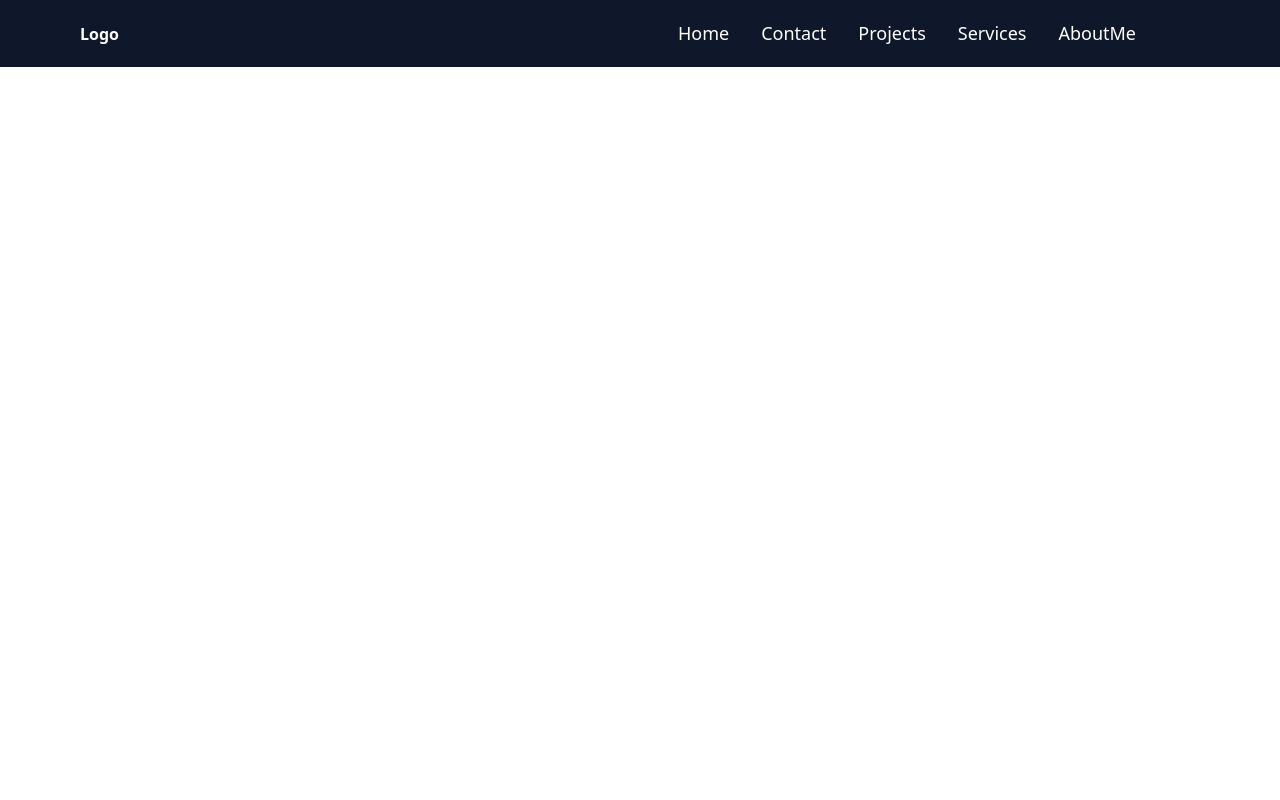
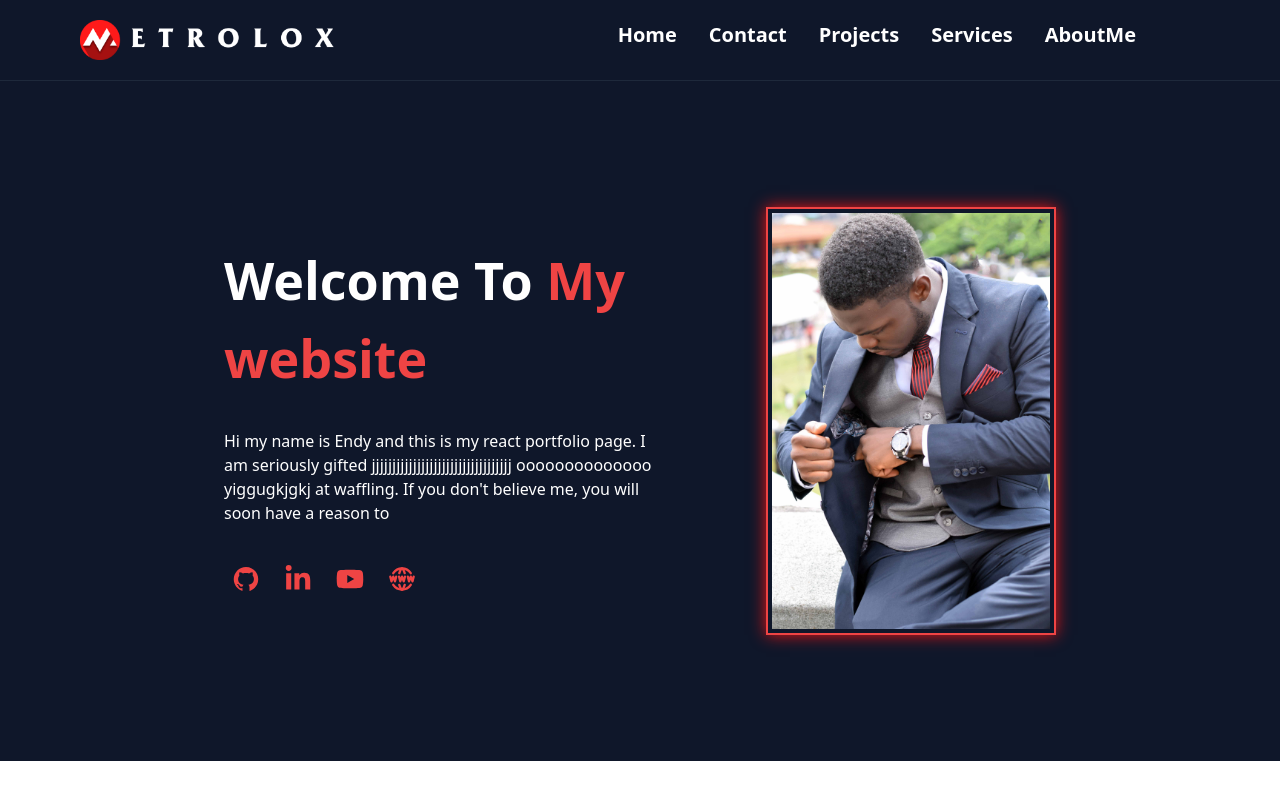
Before and after one commit to endy-aduba/Portfolio, a React (Vite) app in the folder react-app/: page / in a window 1280 px wide. Built offline with nearby package versions, Linux system fonts and the light colour scheme.

Commit message:
Finished Working on Banner & adjusting some Nav divs

```diff
--- a/react-app/src/App.jsx
+++ b/react-app/src/App.jsx
@@ -1,9 +1,11 @@
 import Nav from "./Components/Nav";
+import Banner from "./Components/Banner";
 
 const App = () => {
   return(
     <div className="bg-slate-900">
-      <Nav></Nav>
+      <Nav/>
+      <Banner/>
     </div>
   );
 };
--- a/react-app/src/Components/AboutMe.jsx
+++ b/react-app/src/Components/AboutMe.jsx
@@ -1,7 +1,7 @@
 const AboutMe = () =>{
     return (
-        <div>
-
+        <div id="Ab" className="">
+            <h2>About Me</h2>
         </div>
     );
 };
--- /dev/null
+++ b/react-app/src/Components/Banner.jsx
@@ -0,0 +1,37 @@
+import {AiFillGithub} from 'react-icons/ai';
+import {FaLinkedinIn} from 'react-icons/fa';
+import { FaYoutube } from "react-icons/fa";
+import { TbWorldWww } from "react-icons/tb";
+import img from '../assets/Grad.jpg'
+
+const Banner = () =>{
+    return (
+        <div className="lg:px-56 px-10 lg:py-0 py-20 text-center gap-5 lg:text-start flex lg:flex-row flex-col-reverse justify-between lg:gap-28 items-center">
+            <div className="h-full lg:py-40 flex flex-col justify-center lg:items-start items-center text-white">
+                <h1 className="text-[52px] font-semibold mb-8 leading-normal">Welcome To <span className="text-red-500">My website</span></h1>
+                <p>Hi my name is Endy and this is my react portfolio page. I am seriously gifted jjjjjjjjjjjjjjjjjjjjjjjjjjjjjjjjjj oooooooooooooo yiggugkjgkj at waffling. If you don't believe me, you will soon have a reason to</p>
+                <div className="flex mt-8 gap-2">
+                    <div className="flex items-center justify-center">
+                        <div className = "flex space-x-2">
+                            <a href="" className="text-red-500 hover:text-red-500 rounded-full glow p-2">
+                                <AiFillGithub className="text-[28px]"/>
+                            </a>
+                            <a href="" className="text-red-500 hover:text-red-500 rounded-full glow p-2">
+                                <FaLinkedinIn className="text-[28px]"/>
+                            </a>
+                            <a href="" className="text-red-500 hover:text-red-500 rounded-full glow p-2">
+                                <FaYoutube className="text-[28px]"/>
+                            </a>
+                            <a href="" className="text-red-500 hover:text-red-500 rounded-full glow p-2">
+                                <TbWorldWww className="text-[28px]"/>
+                            </a>
+                        </div>
+                    </div>
+                </div>
+            </div>
+            <img src={img} width={290} height={290} className='border-2 p-1 border-red-500 img_glow' alt='Picture of Fine Boy'/>
+        </div>
+    );
+};
+
+export default Banner;
--- a/react-app/src/Components/Nav.jsx
+++ b/react-app/src/Components/Nav.jsx
@@ -2,6 +2,7 @@
 import { Link } from "react-scroll";
 import {FaTimes} from "react-icons/fa";
 import {CiMenuFries} from "react-icons/ci";
+import img from '../assets/metrologo.jpg'
 
 const Nav = () =>{
     const [click, setClick] =useState(false);
@@ -32,13 +33,13 @@
         </>
         return (
         <nav>
-            <div className="h-10vh flex justify-between z-50 text-white lg:py-5 px-20 py-4">
-                <div className="flex items-center flex-1">
-                    <span className="text-3x1 font-bold">Logo</span>
+            <div className="h-10vh flex justify-between z-50 text-white lg:py-5 px-20 py-4 border-b border-slate-800">
+                <div className="flex-shrink-0">
+                    <img src={img} className="h-10 w-auto"/>
                 </div>
                 <div className="lg:flex md:flex lg: flex-1 items center justify-end font-normal hidden">
                     <div className="flex-10">
-                        <ul className="flex gap-8 mr-16 text-[18px]">
+                        <ul className="flex gap-8 mr-16 text-[20px] justify-center font-semibold">
                         <Link spy={true} smooth={true} to = "HomePage">
                             <li className="hover:text-red-600 transition boarder-b-2 border-slate-900 hover:border-red-500 cursor-pointer">Home</li>
                         </Link>
--- a/react-app/src/index.css
+++ b/react-app/src/index.css
@@ -1,3 +1,13 @@
 @tailwind base;
 @tailwind components;
 @tailwind utilities;
+
+.glow{
+    transition: all 0.3s ease-in-out;
+}
+.glow:hover{
+    box-shadow: 0 0 25px rgb(231, 20, 20);
+}
+.img_glow{
+    box-shadow: 0 0 15px rgb(231,20,20);
+}
```
Also changed, not shown: react-app/src/assets/Grad.jpg (added), react-app/src/assets/metrologo.jpg (added).
